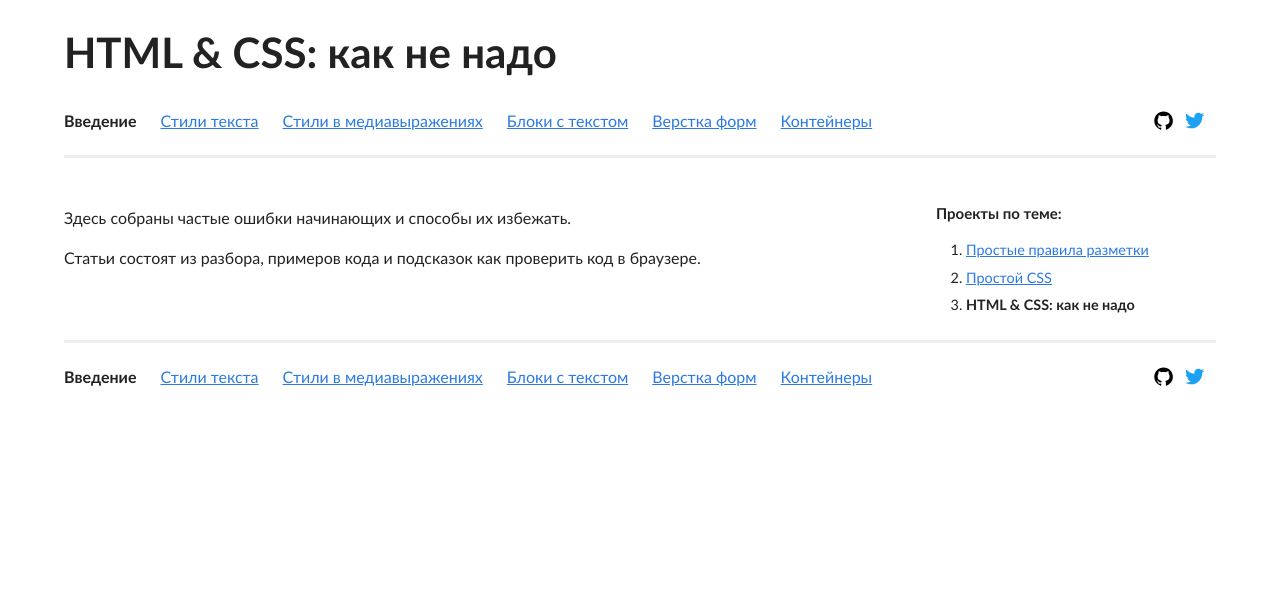
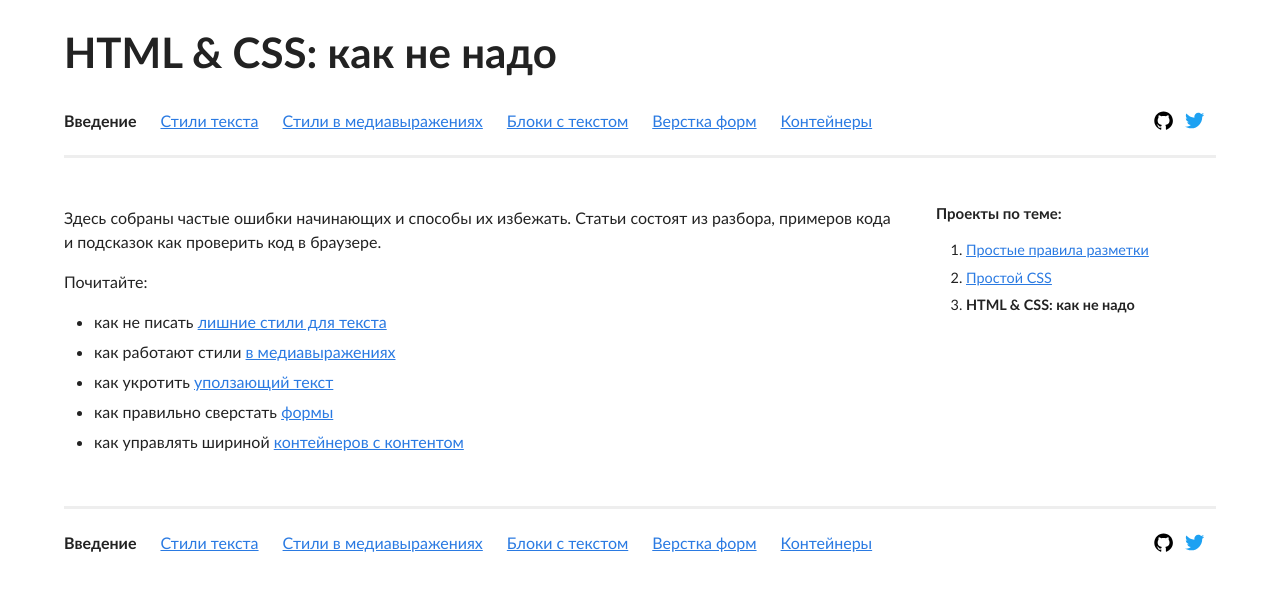
Before and after one commit to yoksel/bad-practices, a Jekyll site: the page built from index.html, in a window 1280 px wide. Shown: the top 591 px of the page. Built offline with Jekyll 4.4.1, drawn with Linux system fonts in a browser that asks for light colours.

Commit message:
Beautify text on index page

```diff
--- a/index.html
+++ b/index.html
@@ -5,7 +5,14 @@ id: index
 ---
 
 <div class="intro">
-  <p>Здесь собраны частые ошибки начинающих и способы их избежать.</p>
+  <p>Здесь собраны частые ошибки начинающих и способы их избежать. Статьи состоят из разбора, примеров кода и подсказок как проверить код в браузере.</p>
 
-  <p>Статьи состоят из разбора, примеров кода и подсказок как проверить код в браузере.</p>
+  <p>Почитайте:</p>
+    <ul>
+      <li>как не писать <a href="./font-styles/">лишние стили для текста</a></li>
+      <li>как работают стили <a href="./styles-in-mediaquery/">в медиавыражениях</a></li>
+      <li>как укротить <a href="./blocks-with-text/">уползающий текст</a></li>
+      <li>как правильно сверстать <a href="./forms-markup/">формы</a></li>
+      <li>как управлять шириной <a href="./containers/">контейнеров с контентом</a></li>
+    </ul>
 </div>
```
